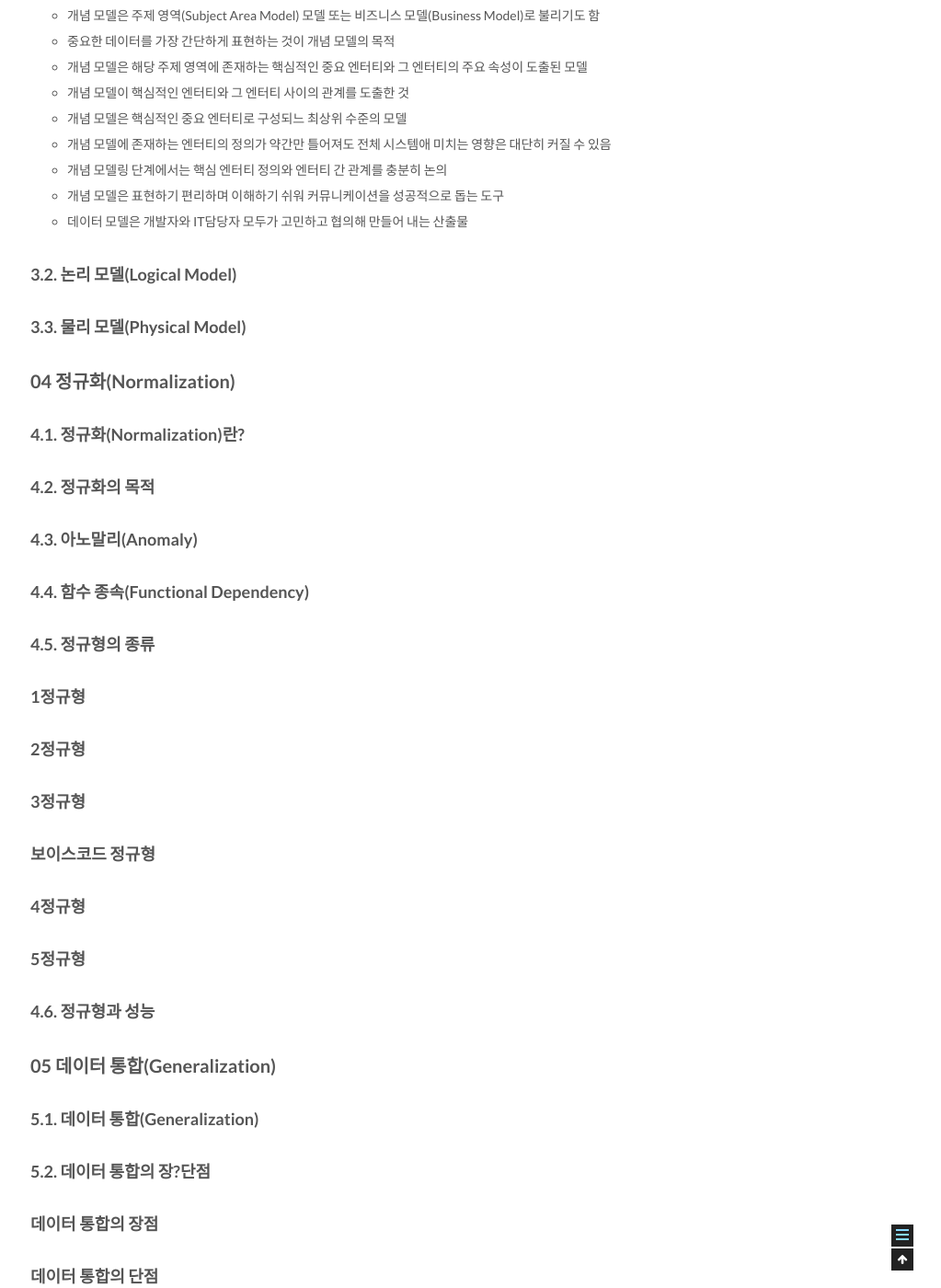
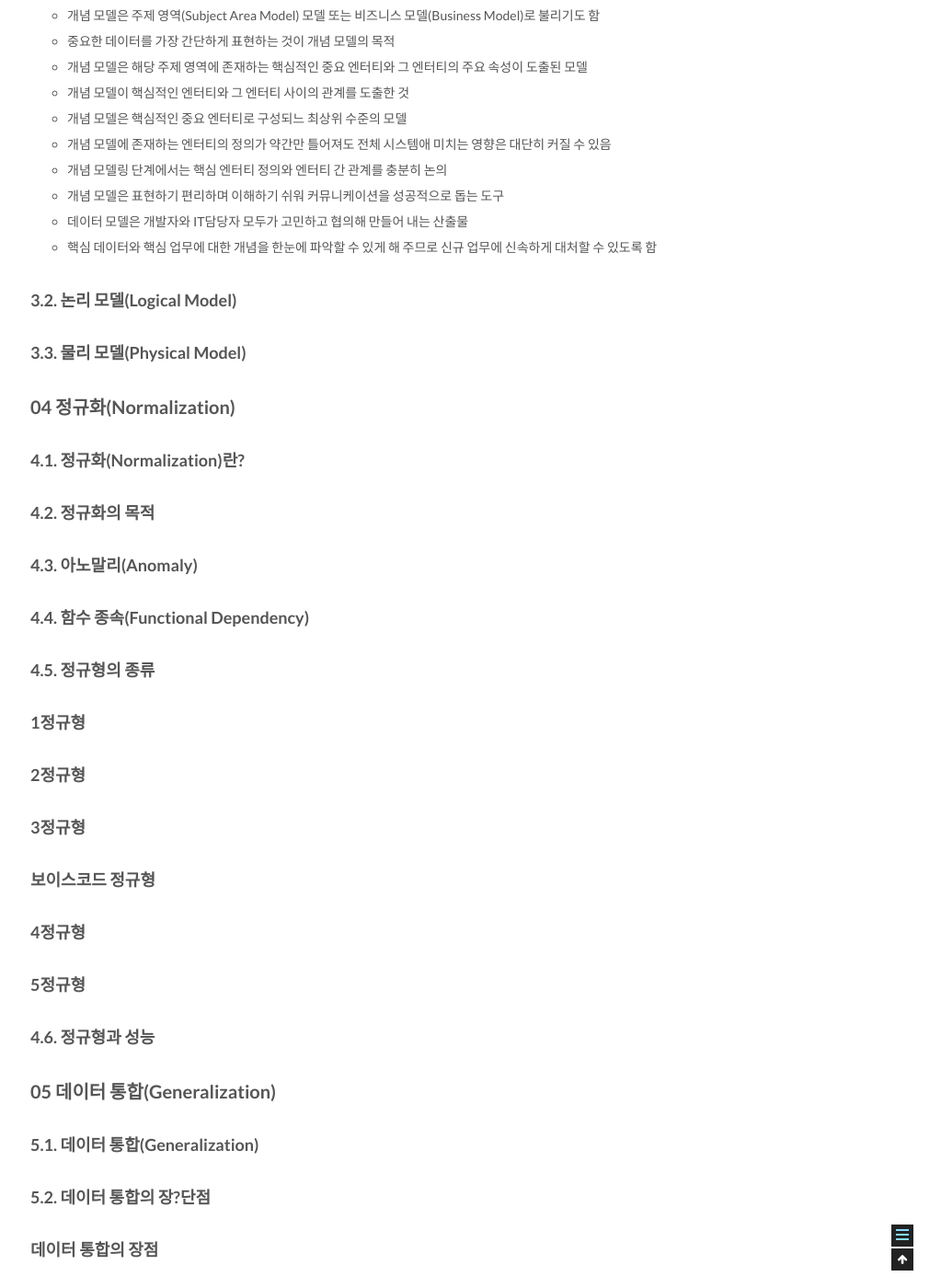
Before and after one commit to csj4032/csj4032.github.io, a Jekyll site: the page built from _posts/2018-05-02-관계형데이터모델링프리미엄가이드.md, in a window 1280 px wide and 1400 px high, scrolled down 6482 px. Shown: the whole window at 92% size, without its empty margins (257-1280 px from the left). Built offline with Jekyll 4.4.1, drawn with Linux system fonts in a browser that asks for light colours; comment, search, counter and statistics services are not loaded.

Commit message:
관계형 데이터 베이스 모델링 포스팅 수정

```diff
--- a/_posts/2018-05-02-관계형데이터모델링프리미엄가이드.md
+++ b/_posts/2018-05-02-관계형데이터모델링프리미엄가이드.md
@@ -196,6 +196,7 @@ comments: true
 * 개념 모델링 단계에서는 핵심 엔터티 정의와 엔터티 간 관계를 충분히 논의
 * 개념 모델은 표현하기 편리하며 이해하기 쉬워 커뮤니케이션을 성공적으로 돕는 도구
 * 데이터 모델은 개발자와 IT담당자 모두가 고민하고 협의해 만들어 내는 산출물
+* 핵심 데이터와 핵심 업무에 대한 개념을 한눈에 파악할 수 있게 해 주므로 신규 업무에 신속하게 대처할 수 있도록 함
 
 ### 3.2. 논리 모델(Logical Model)
 
```
